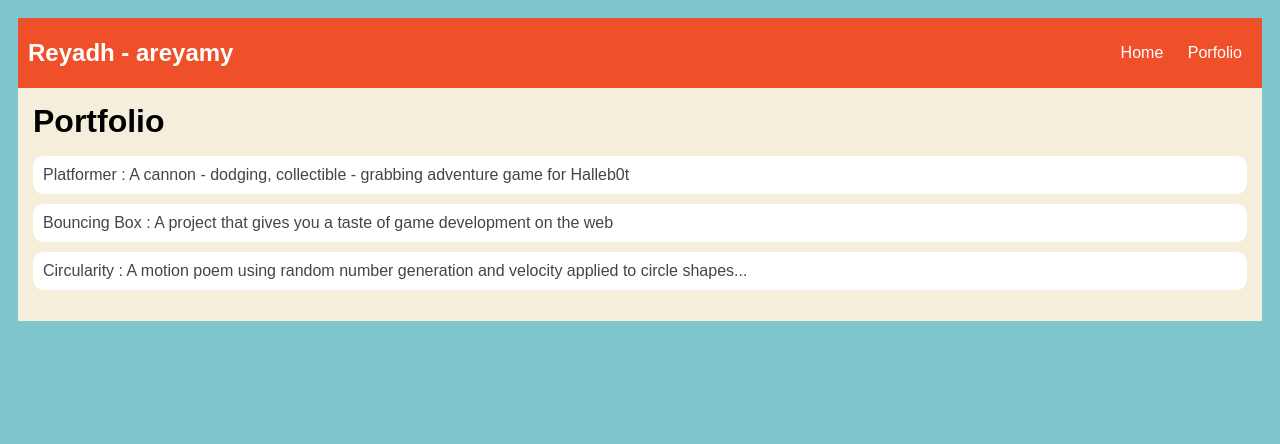
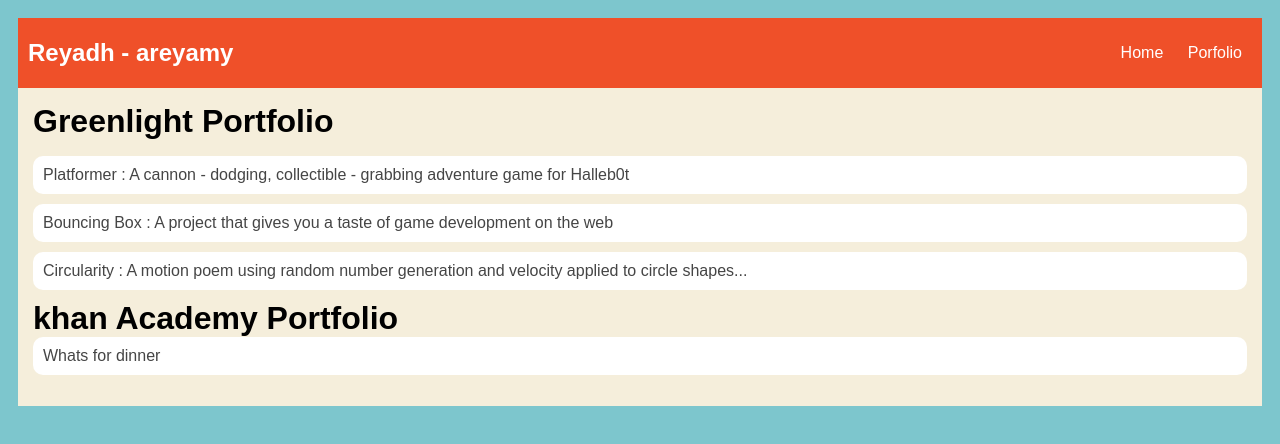
Before and after one commit to reyadhkassim/reyadhkassim.github.io, a plain HTML site: page portfolio.html in a window 1280 px wide. Drawn offline with Linux system fonts and the light colour scheme.

Commit message:
updated portfolio

```diff
--- a/portfolio.html
+++ b/portfolio.html
@@ -68,23 +68,23 @@
              color: black;
          }
 
-         #portfolio {
+         .portfolio {
              list-style-type: none;
              padding-left: 0;
          }
 
-         #portfolio li {
+         .portfolio li {
              background: #fff;
              padding: 10px;
              border-radius: 10px;
              margin-bottom: 10px;
          }
 
-         #portfolio li:hover {
+         .portfolio li:hover {
              background: #eee;
          }
 
-         #portfolio a {
+         .portfolio a {
              text-decoration: none;
              color: #454545;
          }
@@ -106,12 +106,20 @@
             <!--Main Container-->
             <main>
                 <div class="content">
-                    <h1>Portfolio</h1>
-                    <ul id="portfolio">
+                    <h1>Greenlight Portfolio</h1>
+
+                    <ul class="portfolio">
                         <li><a href="projects/platformer/">Platformer : A cannon - dodging, collectible - grabbing adventure game for Halleb0t</a></li>
                         <li><a href="projects/bouncing-box/">Bouncing Box : A project that gives you a taste of game development on the web </a></li>
                         <li><a href="projects/circularity/">Circularity : A motion poem using random number generation and velocity applied to circle shapes...</a></li>
+
+                    <h1>khan Academy Portfolio</h1>
+                    <ul class="portfolio">
+                        <li><a href="https://www.khanacademy.org/computer-programming/spin-off-of-project-whats-for-dinner/6150340712382464">Whats for dinner</a></li>
                     </ul>
+
+
+
                 </div>
             </main>
         </div>
```
Also changed, not shown: index.html (+3 -0 lines).
